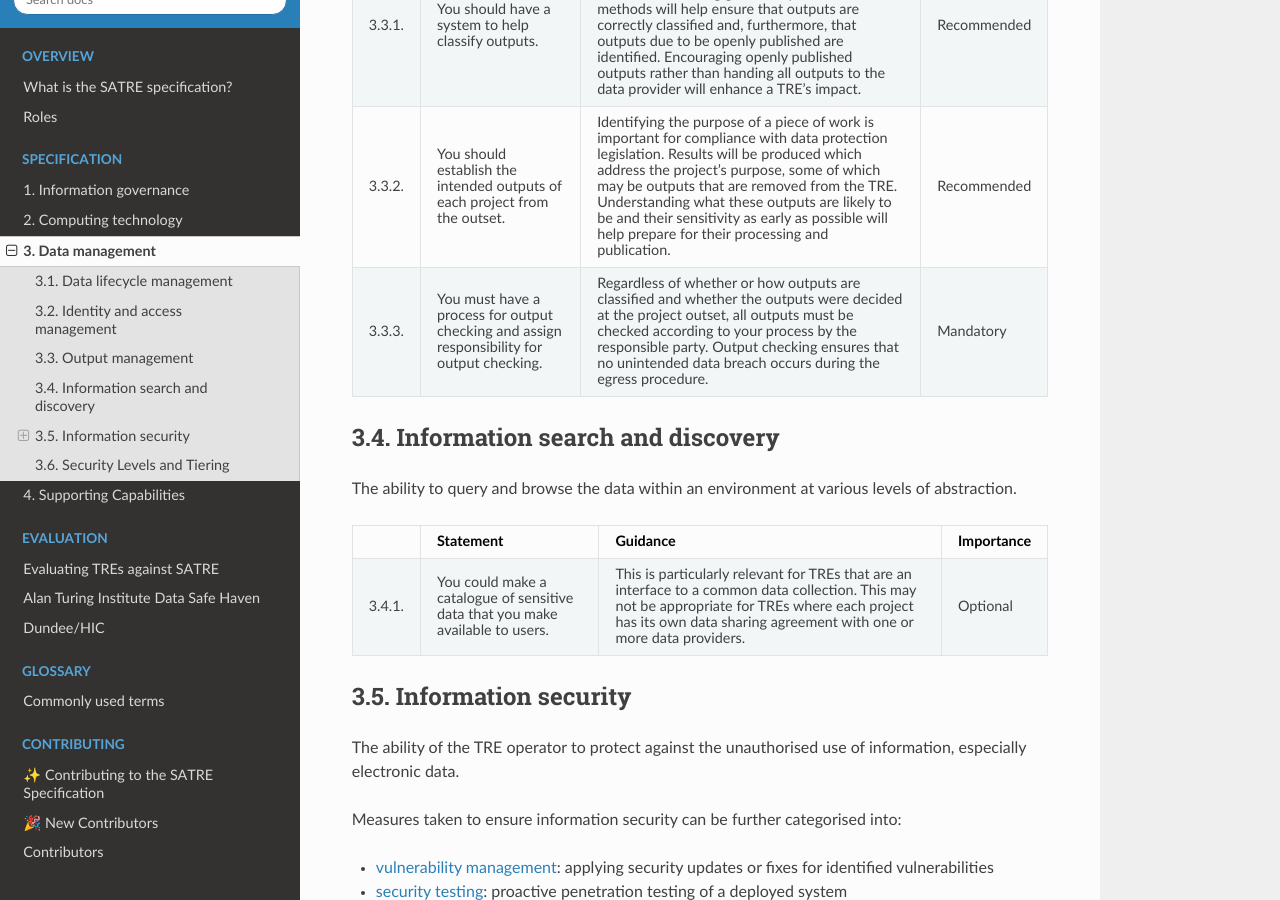
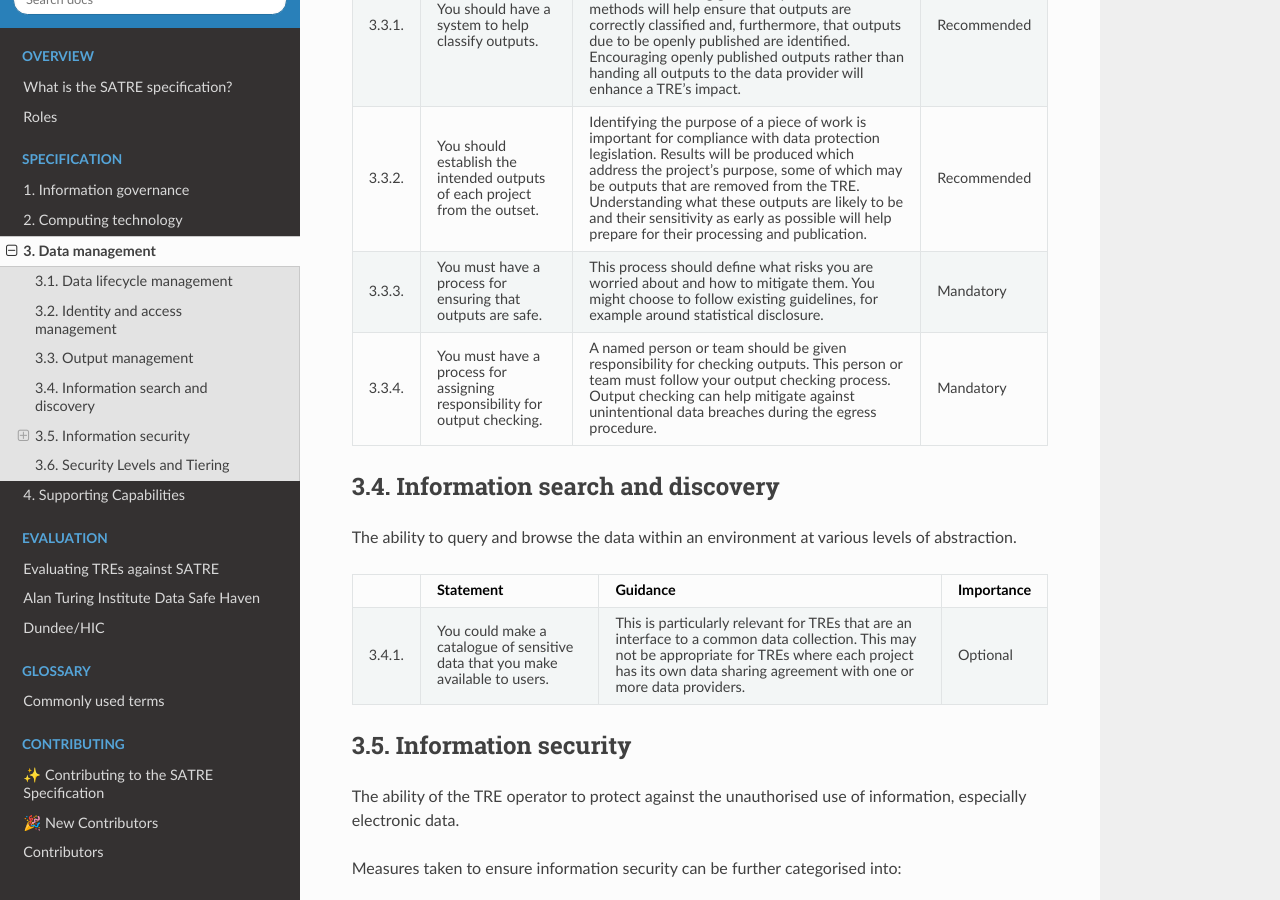
Before and after one commit to sa-tre/satre-specification, a Sphinx documentation site: the page built from docs/source/pillars/data_management.md, in a window 1280 px wide and 900 px high, scrolled down 3126 px. Built offline with Sphinx 7.4.7 and the Read the Docs theme 2.0.0, drawn with Linux system fonts in a browser that asks for light colours.

Commit message:
break into 2 statements
Co-authored-by: James Robinson <james.em.robinson@gmail.com>

````diff
--- a/docs/source/pillars/data_management.md
+++ b/docs/source/pillars/data_management.md
@@ -150,9 +150,14 @@ The ability of the TRE operator to ensure outputs are safely published and share
     Understanding what these outputs are likely to be and their sensitivity as early as possible will help prepare for their processing and publication.
   - Recommended
 * - 3.3.3.
-  - You must have a process for output checking and assign responsibility for output checking.
-  - Regardless of whether or how outputs are classified and whether the outputs were decided at the project outset, all outputs must be checked according to your process by the responsible party.
-  Output checking ensures that no unintended data breach occurs during the egress procedure.
+  - You must have a process for ensuring that outputs are safe.
+  - This process should define what risks you are worried about and how to mitigate them.
+    You might choose to follow existing guidelines, for example around statistical disclosure.
+  - Mandatory
+* - 3.3.4.
+  - You must have a process for assigning responsibility for output checking.
+  - A named person or team should be given responsibility for checking outputs. This person or team must follow your output checking process.
+    Output checking can help mitigate against unintentional data breaches during the egress procedure.
   - Mandatory
 ```
 
````
